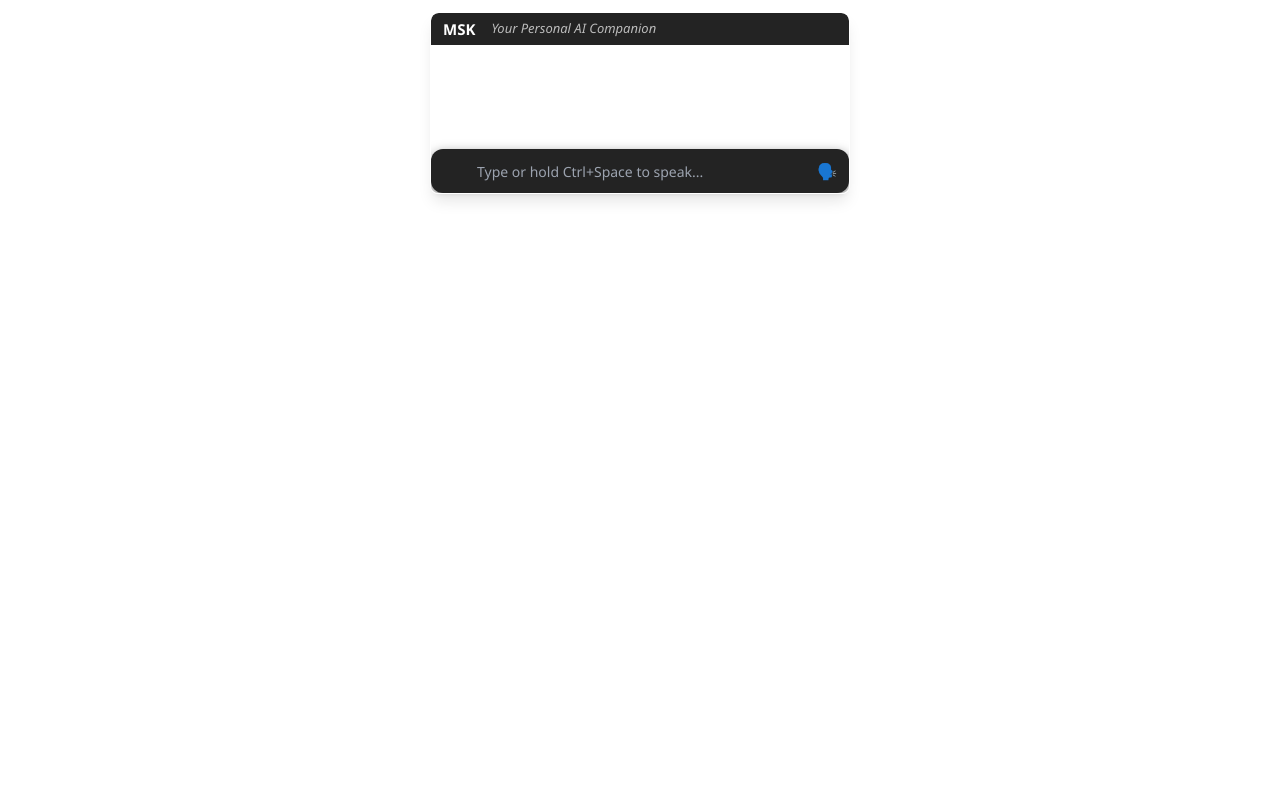
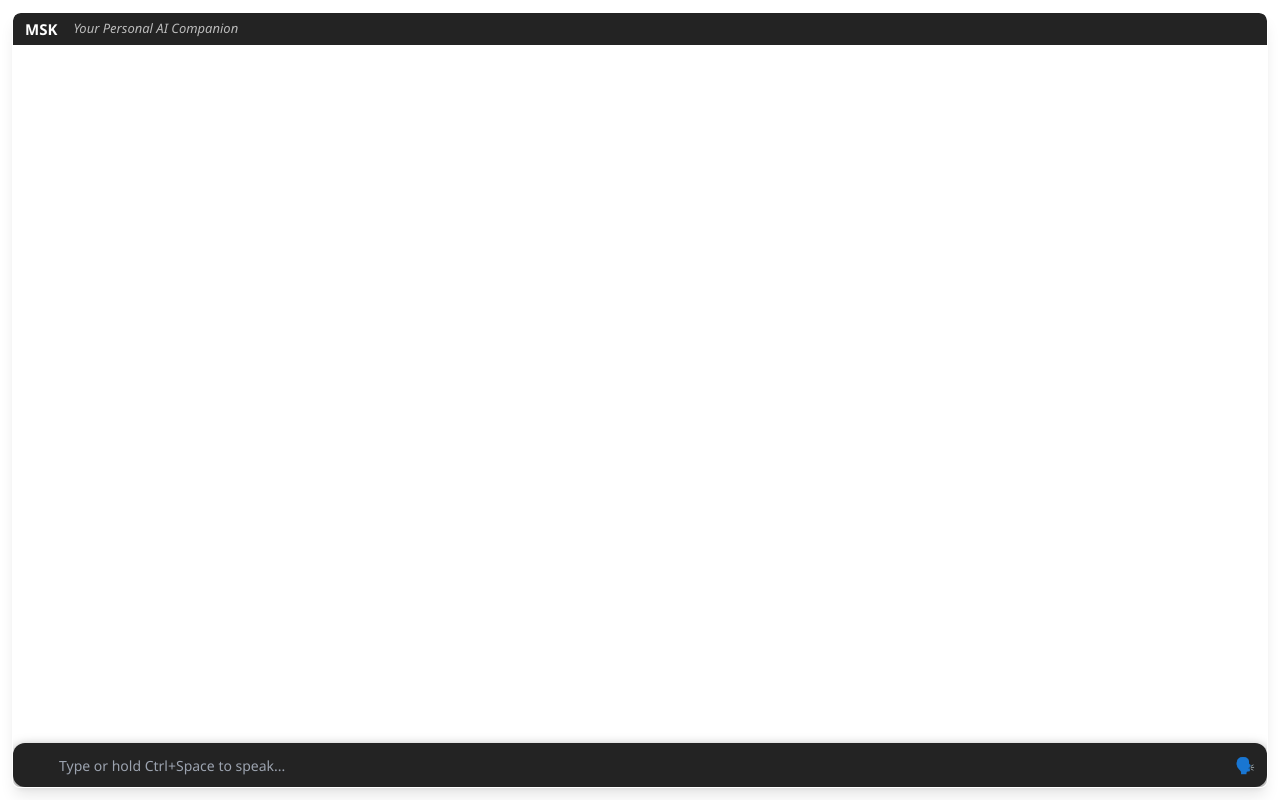
Before and after one commit to Mayif0250/MySaviourKnight, a React (Vite) app: page / in a window 1280 px wide. Built offline with nearby package versions, Linux system fonts and the light colour scheme.

Commit message:
feat: add Tauri configuration and implement OverlayLayout component for AI interaction

```diff
--- a/src/layouts/OverlayLayout.tsx
+++ b/src/layouts/OverlayLayout.tsx
@@ -26,6 +26,7 @@ export const OverlayLayout: React.FC = () => {
   const [copied, setCopied] = useState(false);
   const [isPinned, setIsPinned] = useState(false);
   const [isStreaming, setIsStreaming] = useState(false);
+  const [autoScroll, setAutoScroll] = useState(true);
   const scrollRef = useRef<HTMLDivElement>(null);
 
   useEffect(() => {
@@ -40,10 +41,10 @@ export const OverlayLayout: React.FC = () => {
   }, []);
 
   useEffect(() => {
-    if (scrollRef.current) {
+    if (autoScroll && scrollRef.current) {
       scrollRef.current.scrollTop = scrollRef.current.scrollHeight;
     }
-  }, [response]);
+  }, [response, autoScroll]);
 
   const togglePin = async () => {
     const appWindow = getCurrentWindow();
@@ -90,6 +91,7 @@ export const OverlayLayout: React.FC = () => {
     setQuery('');
     setResponse('');
     setIsStreaming(true);
+    setAutoScroll(true);
 
     try {
       const res = await fetch('http://127.0.0.1:11434/api/chat', {
@@ -151,10 +153,8 @@ export const OverlayLayout: React.FC = () => {
       style={{ fontFamily: "'Segoe UI', 'Inter', sans-serif" }}
     >
       <div
-        className="flex flex-col animate-overlay shadow-lg"
+        className="flex flex-col animate-overlay shadow-lg w-full h-full"
         style={{
-          width: '420px',
-          maxHeight: '100%',
           backgroundColor: 'transparent',
           border: '1px solid transparent',
           borderRadius: '8px',
@@ -222,11 +222,16 @@ export const OverlayLayout: React.FC = () => {
         {/* Conversation Area */}
         <div
           ref={scrollRef}
-          className="overflow-y-auto flex flex-col mb-[4px] scroll-smooth"
+          onScroll={(e) => {
+            const { scrollTop, scrollHeight, clientHeight } = e.currentTarget;
+            const isAtBottom = scrollHeight - scrollTop - clientHeight < 50;
+            setAutoScroll(isAtBottom);
+          }}
+          className="overflow-y-auto w-full flex flex-col mb-[4px] scroll-smooth min-h-0 no-drag px-2"
           style={{
             maxHeight: '1000px',
-            maskImage: 'linear-gradient(to bottom, transparent 0%, black 10%, black 100%)',
-            WebkitMaskImage: 'linear-gradient(to bottom, transparent 0%, black 10%, black 100%)',
+            maskImage: 'linear-gradient(to bottom, transparent 0%, black 5%, black 100%)',
+            WebkitMaskImage: 'linear-gradient(to bottom, transparent 0%, black 5%, black 100%)',
             flex: '1 1 auto'
           }}
         >
@@ -235,11 +240,11 @@ export const OverlayLayout: React.FC = () => {
               <span className="text-white/30 text-[15px]">How can I help you today?</span>
             </div>
           ) : (
-            <div className="flex flex-col mt-auto justify-end min-h-full">
+            <div className="flex flex-col mt-auto pb-4">
               {submittedQuery && (
                 <div className="flex justify-end mb-[8px]">
                   <div
-                    className="max-w-[85%] text-[15px] p-[8px]"
+                    className="max-w-[85%] text-[15px] px-[16px] py-[12px] break-words"
                     style={{
                       backgroundColor: '#2979FF',
                       color: 'white',
@@ -252,9 +257,9 @@ export const OverlayLayout: React.FC = () => {
                 </div>
               )}
               {response && (
-                <div className="flex justify-start relative group mb-[8px]">
+                <div className="flex justify-start relative group mb-[8px] w-full">
                   <div
-                    className="max-w-[95%] text-[15px] p-[8px] relative"
+                    className="max-w-[95%] min-w-0 text-[15px] px-[16px] py-[12px] relative break-words"
                     style={{
                       backgroundColor: '#292929',
                       color: 'white',
@@ -268,7 +273,7 @@ export const OverlayLayout: React.FC = () => {
                     >
                       {copied ? <Check className="w-3.5 h-3.5 text-emerald-400" /> : <Copy className="w-3.5 h-3.5" />}
                     </button>
-                    <div className="prose prose-sm prose-invert max-w-none prose-p:leading-relaxed prose-pre:bg-black/30 prose-pre:border prose-pre:border-white/10">
+                    <div className="prose prose-sm prose-invert max-w-full min-w-0 prose-p:leading-relaxed prose-pre:bg-black/30 prose-pre:border prose-pre:border-white/10 prose-pre:max-w-full prose-pre:whitespace-pre-wrap overflow-wrap-anywhere break-words">
                       <ReactMarkdown
                         remarkPlugins={[remarkGfm]}
                         components={{
@@ -295,10 +300,10 @@ export const OverlayLayout: React.FC = () => {
         </div>
 
         {/* Input Area */}
-        <div className="flex justify-center w-full relative" style={{ flex: '0 0 auto' }}>
+        <div className="flex justify-center w-full relative no-drag" style={{ flex: '0 0 auto' }}>
           <form
             onSubmit={handleSubmit}
-            className="flex items-center w-[420px] p-[8px]"
+            className="flex items-center w-full p-[8px]"
             style={{
               backgroundColor: '#232323',
               borderRadius: '12px',
```
Also changed, not shown: src-tauri/tauri.conf.json (+4 -4 lines).
